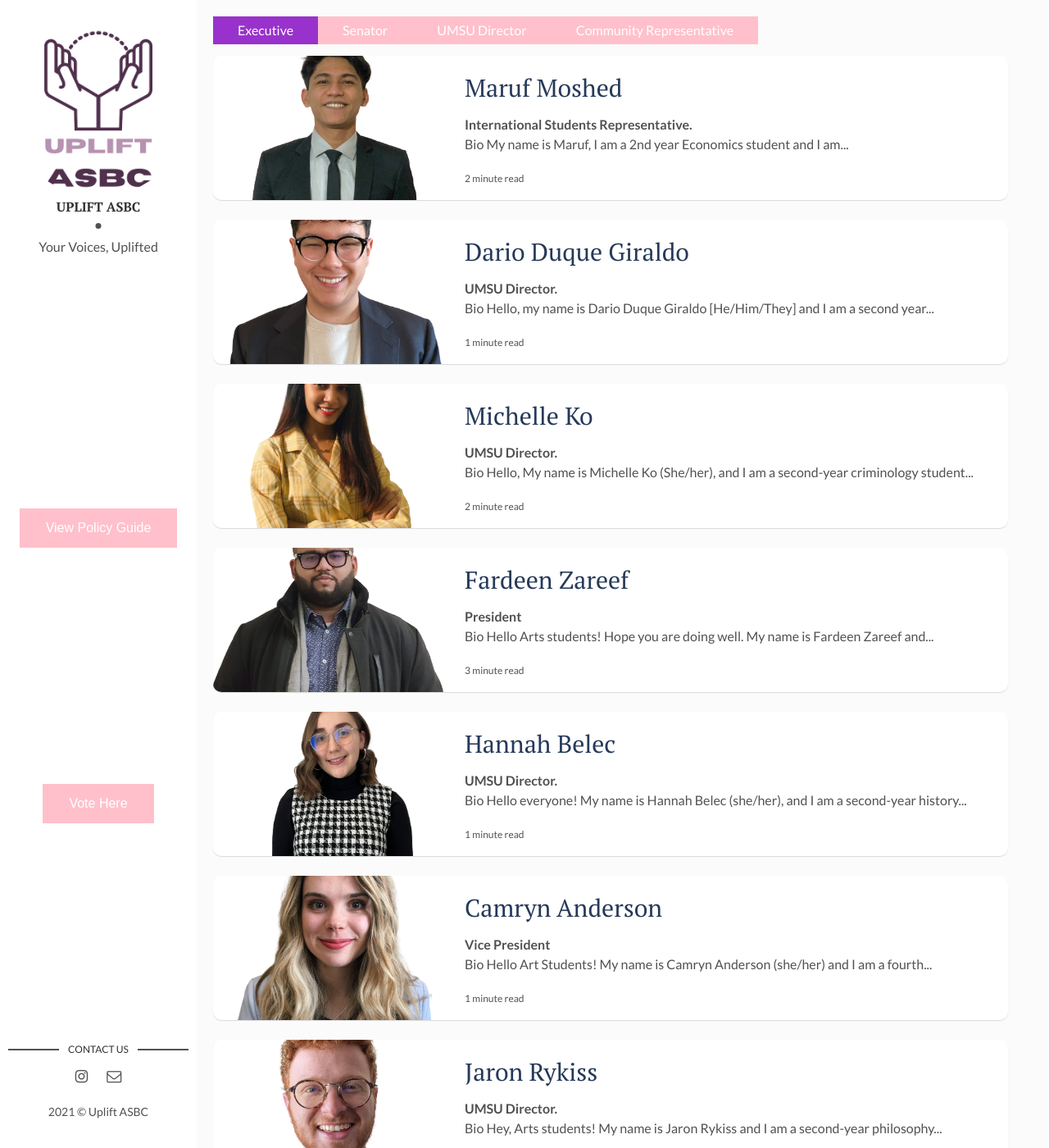
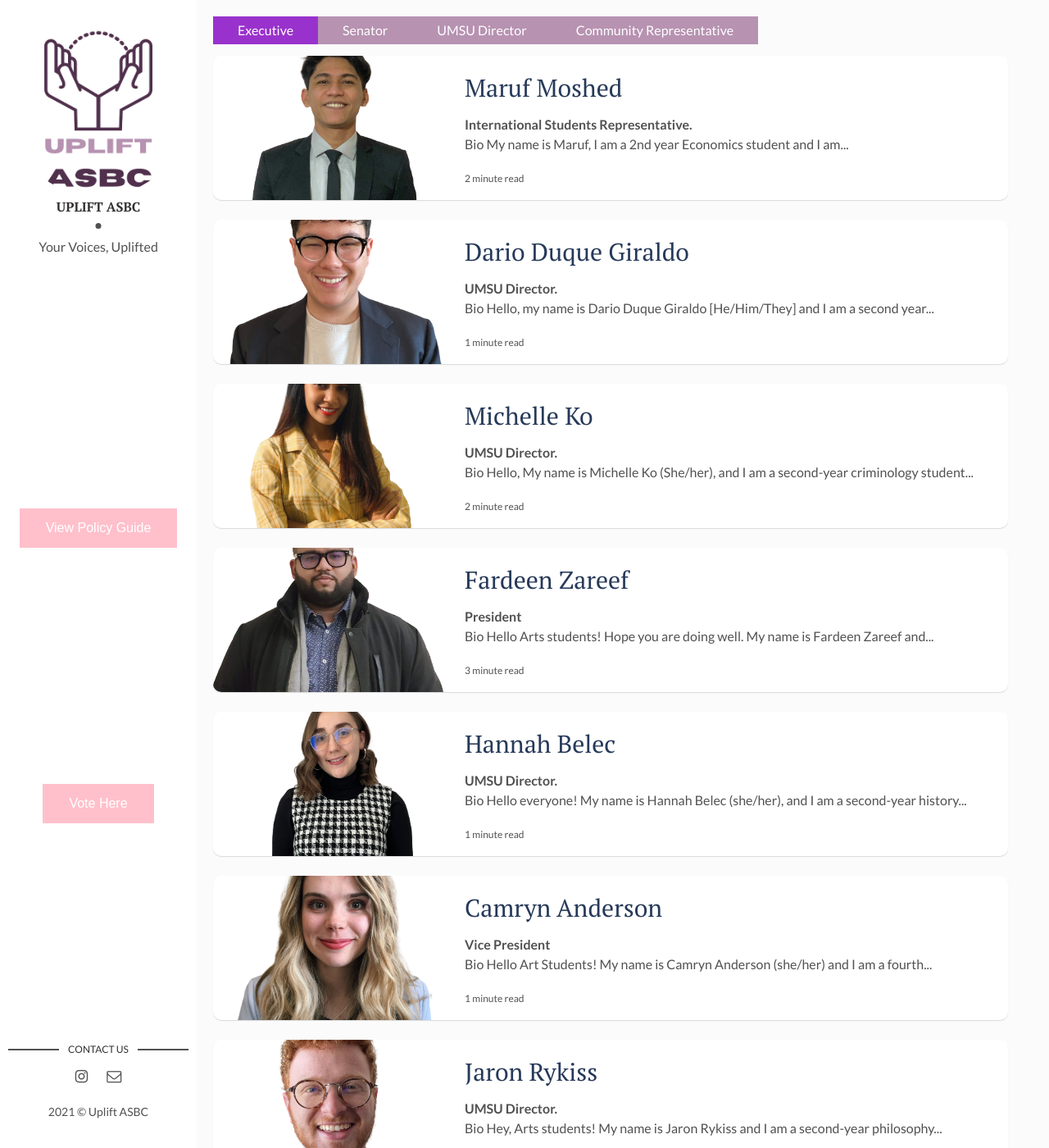
Before and after one commit to Marshmallows7920/upliftasbc-website, a Jekyll site: the page built from index.html, in a window 1280 px wide and 1400 px high. Shown: the whole window at 82% size. Built offline with Jekyll 4.4.1, drawn with Linux system fonts in a browser that asks for light colours; the list of posts is cut into pages by our own code.

Commit message:
colour fix to #B792B1

```diff
--- a/_includes/head.html
+++ b/_includes/head.html
@@ -107,7 +107,7 @@
     ul.nav li a{
       display: block;
       color: white;
-      background-color: pink;
+      background-color: #B792B1;
       text-align: center;
       padding: 5px 30px;
       text-decoration: none;
```
